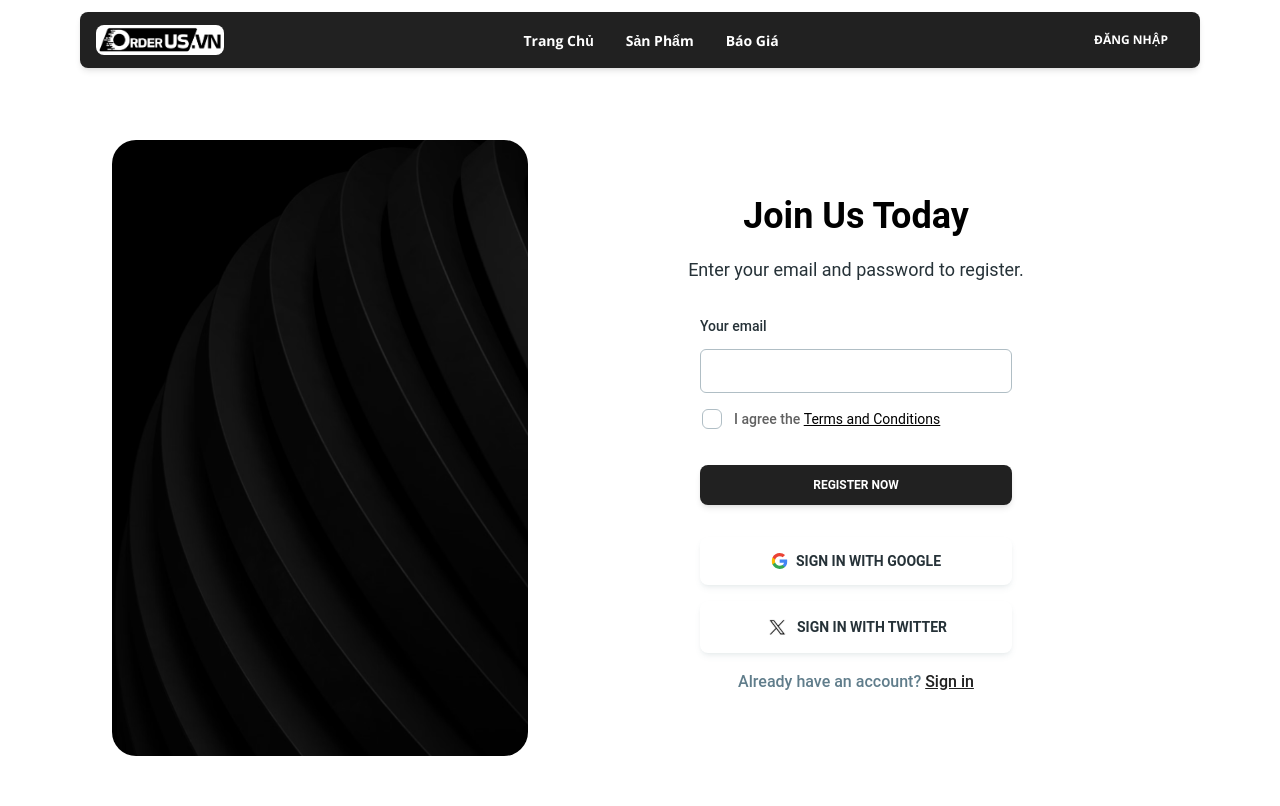
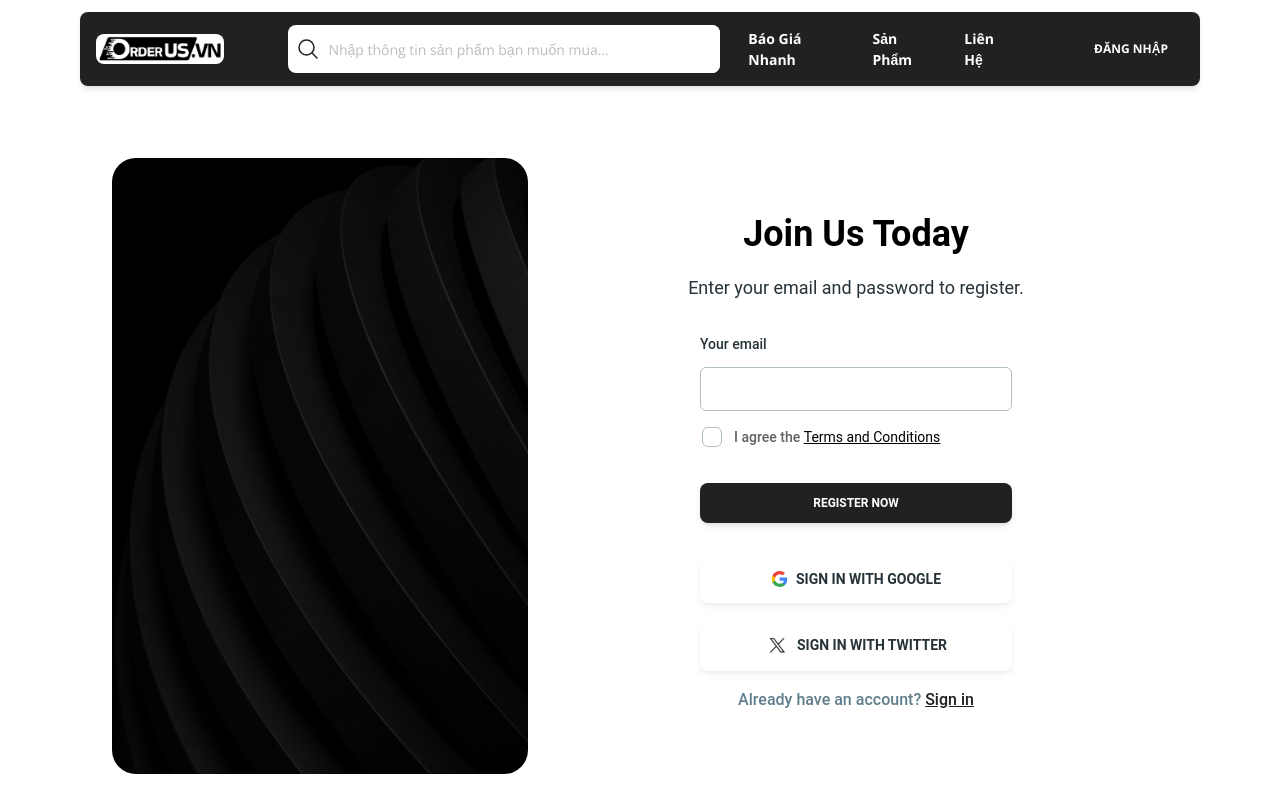
Before and after one commit to Tuns0704/Freelance-Ecommerce, a React (Vite) app: page /register in a window 1280 px wide. Built offline with nearby package versions, Linux system fonts and the light colour scheme.

Commit message:
Add: Find Product in navbar

```diff
--- a/src/constant/routes.jsx
+++ b/src/constant/routes.jsx
@@ -1,12 +1,12 @@
-import Home from "../features/Home";
 import Products from "../features/Products";
 import ReportPrice from "../features/ReportPrices";
+import ContactUs from "./../features/ContactUs/index";
 
 export const routes = [
 	{
-		name: "Trang chủ",
-		path: "/home",
-		element: <Home />,
+		name: "Báo giá nhanh",
+		path: "/report-price",
+		element: <ReportPrice />,
 	},
 	{
 		name: "Sản phẩm",
@@ -14,9 +14,9 @@ export const routes = [
 		element: <Products />,
 	},
 	{
-		name: "Báo giá",
-		path: "/report-price",
-		element: <ReportPrice />,
+		name: "Liên hệ",
+		path: "/contact-us",
+		element: <ContactUs />,
 	},
 ];
 
--- a/src/cores/components/navbar.jsx
+++ b/src/cores/components/navbar.jsx
@@ -1,6 +1,6 @@
 import { useState, useEffect, createElement, useContext } from "react";
 import PropTypes from "prop-types";
-import { Link, useNavigate } from "react-router-dom";
+import { Link, useNavigate, useSearchParams } from "react-router-dom";
 import {
 	Collapse,
 	Typography,
@@ -10,16 +10,18 @@ import {
 import {
 	Bars3Icon,
 	XMarkIcon,
-	UserCircleIcon,
-	ShoppingCartIcon,
+	MagnifyingGlassIcon,
 } from "@heroicons/react/24/outline";
 import { AppContext } from "./../context/app.context";
 import { SET_TOKEN, SET_AUTHENTICATED } from "./../context/app.context";
+import { toast } from "react-toastify";
 
 export function Navbar({ routes }) {
 	const navigate = useNavigate();
 	const { state, dispatchAuth } = useContext(AppContext);
 	const [openNav, setOpenNav] = useState(false);
+	const [searchString, setSearchString] = useState("");
+	const [searchParams, setSearchParams] = useSearchParams([]);
 
 	useEffect(() => {
 		window.addEventListener(
@@ -49,8 +51,75 @@ export function Navbar({ routes }) {
 		navigate("/cart");
 	};
 
+	const param = new URLSearchParams(searchParams);
+
+	useEffect(() => {
+		if (searchString === "" && param.has("name")) {
+			setSearchParams((prev) => {
+				prev.delete("name");
+				return prev;
+			});
+		}
+	}, [searchString]);
+
+	const handleSetSearchString = () => {
+		if (searchString !== "") {
+			setSearchParams((prev) => {
+				prev.append("name", searchString);
+				return prev;
+			});
+			navigate(`/products?${searchParams}`);
+		}
+		if (searchString !== "" && param.has("name")) {
+			setSearchParams((prev) => {
+				prev.set("name", searchString);
+				return prev;
+			});
+			navigate(`/products?${searchParams}`);
+		}
+		if (searchString === "" && param.has("name")) {
+			setSearchParams((prev) => {
+				prev.delete("name");
+				return prev;
+			});
+		}
+	};
+
+	const findProduct = () => {
+		handleSetSearchString();
+	};
+
+	const handleKeyDown = (e) => {
+		if (e.keyCode === 13) {
+			handleSetSearchString();
+		}
+	};
+
+	const handleChange = (e) => {
+		setSearchString(e.target.value);
+	};
+
 	const navList = (
 		<ul className="mb-4 mt-2 flex flex-col gap-2 text-inherit lg:mb-0 lg:mt-0 lg:flex-row lg:items-center lg:gap-6">
+			<div className="md:w-2/3">
+				<div className="relative flex items-center w-full h-12 rounded-lg focus-within:shadow-lg bg-white overflow-hidden">
+					<IconButton
+						onClick={() => findProduct()}
+						className="grid bg-transparent shadow-none hover:shadow-none  active:shadow-none place-items-center h-full w-12 text-gray-300"
+					>
+						<MagnifyingGlassIcon className="w-6 h-6 text-gray-900 hover:text-blue-900" />
+					</IconButton>
+					<input
+						className="peer font-opensans h-full w-full outline-none text-sm text-gray-900 pr-2"
+						type="text"
+						id="search"
+						value={searchString}
+						onChange={(e) => handleChange(e)}
+						placeholder="Nhập thông tin sản phẩm bạn muốn mua..."
+						onKeyDown={(e) => handleKeyDown(e)}
+					/>
+				</div>
+			</div>
 			{routes.map((route) => (
 				<Typography
 					key={route.name}
@@ -98,7 +167,7 @@ export function Navbar({ routes }) {
 					<Link to="/">
 						<img src="/logo.png" className="w-32 bg-white rounded-lg" alt="" />
 					</Link>
-					<div className="hidden lg:block">{navList}</div>
+					<div className="hidden lg:block w-2/3">{navList}</div>
 					<div className="hidden gap-2 lg:flex">
 						<div className="flex items-center gap-2">
 							<div className="flex gap-2">
@@ -111,16 +180,16 @@ export function Navbar({ routes }) {
 											color="white"
 											className="font-opensans"
 										>
-											<ShoppingCartIcon className="w-6 h-6" />
+											Giỏ hàng
 										</Button>
 										<Button
 											onClick={() => navigateProfile()}
 											variant="text"
 											size="sm"
 											color="white"
-											className="font-opensans"
+											className="font-opensans flex justify-center items-center gap-2"
 										>
-											<UserCircleIcon className="w-6 h-6" />
+											Trang cá nhân
 										</Button>
 										<Button
 											onClick={() => handleLogout()}
```
